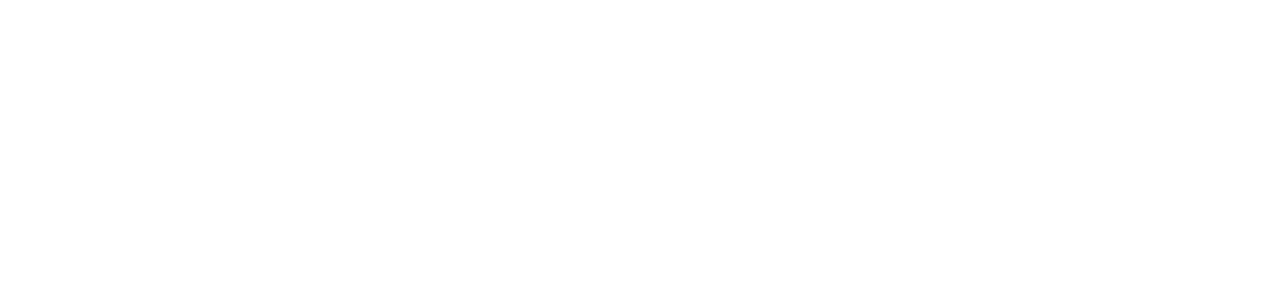
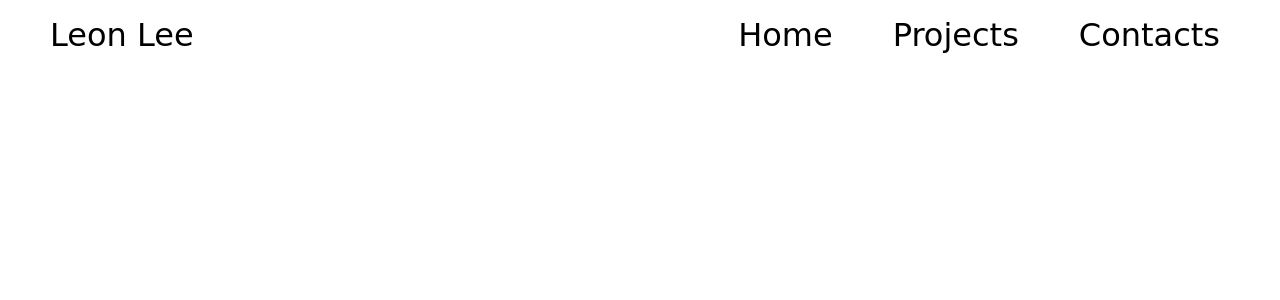
Before and after one commit to TackWooLee-Leon/Leon-s-Site, a React (Create React App) app: page / in a window 1280 px wide. Shown: the top 300 px of the page. Built offline with nearby package versions, Linux system fonts and the light colour scheme.

Commit message:
added TopNavbar js and module css

```diff
--- a/src/App.css
+++ b/src/App.css
@@ -1,38 +1,3 @@
 .App {
   text-align: center;
 }
-
-.App-logo {
-  height: 40vmin;
-  pointer-events: none;
-}
-
-@media (prefers-reduced-motion: no-preference) {
-  .App-logo {
-    animation: App-logo-spin infinite 20s linear;
-  }
-}
-
-.App-header {
-  background-color: #282c34;
-  min-height: 100vh;
-  display: flex;
-  flex-direction: column;
-  align-items: center;
-  justify-content: center;
-  font-size: calc(10px + 2vmin);
-  color: white;
-}
-
-.App-link {
-  color: #61dafb;
-}
-
-@keyframes App-logo-spin {
-  from {
-    transform: rotate(0deg);
-  }
-  to {
-    transform: rotate(360deg);
-  }
-}
--- a/src/App.js
+++ b/src/App.js
@@ -1,8 +1,10 @@
 import './App.css';
+import Navbar from './TopNavbar';
 
 function App() {
   return (
     <div className="App">
+      <Navbar />
     </div>
   );
 }
--- /dev/null
+++ b/src/TopNavbar.js
@@ -0,0 +1,24 @@
+import styles from './TopNavbar.module.css'
+
+export default function Navbar() {
+    return (
+        <div className={styles.container}>
+            <nav className = {styles.nav}>
+                <ul>
+                    <li>
+                        <a>Leon Lee</a>
+                    </li>
+                    <li>
+                        <a href="#home">Home</a>
+                    </li>
+                    <li>
+                        <a href="#projects">Projects</a>
+                    </li>
+                    <li>
+                        <a href="#Contacts">Contacts</a>
+                    </li>
+                </ul>
+            </nav>
+        </div>
+    )
+}
--- /dev/null
+++ b/src/TopNavbar.module.css
@@ -0,0 +1,30 @@
+.nav ul li:first-child {
+    float: left;
+    margin-left: 10px;
+}
+
+.nav {
+    text-align: right;
+}
+
+.nav ul li {
+    list-style:none;
+    font-family: Comic Sans MS, sans-serif;
+    font-size: 2rem;
+    display: inline-block;
+    margin-right: 60px;
+}
+
+.nav a {
+    text-decoration: none;
+    color: black; /* Customize the color as needed */
+}
+
+.nav ul li:not(:first-child):hover a {
+    color: #73b2fa; /* Customize the hover color as needed */
+  }
+
+.container {
+    overflow: auto;
+    padding-bottom: 10px;
+}
```
